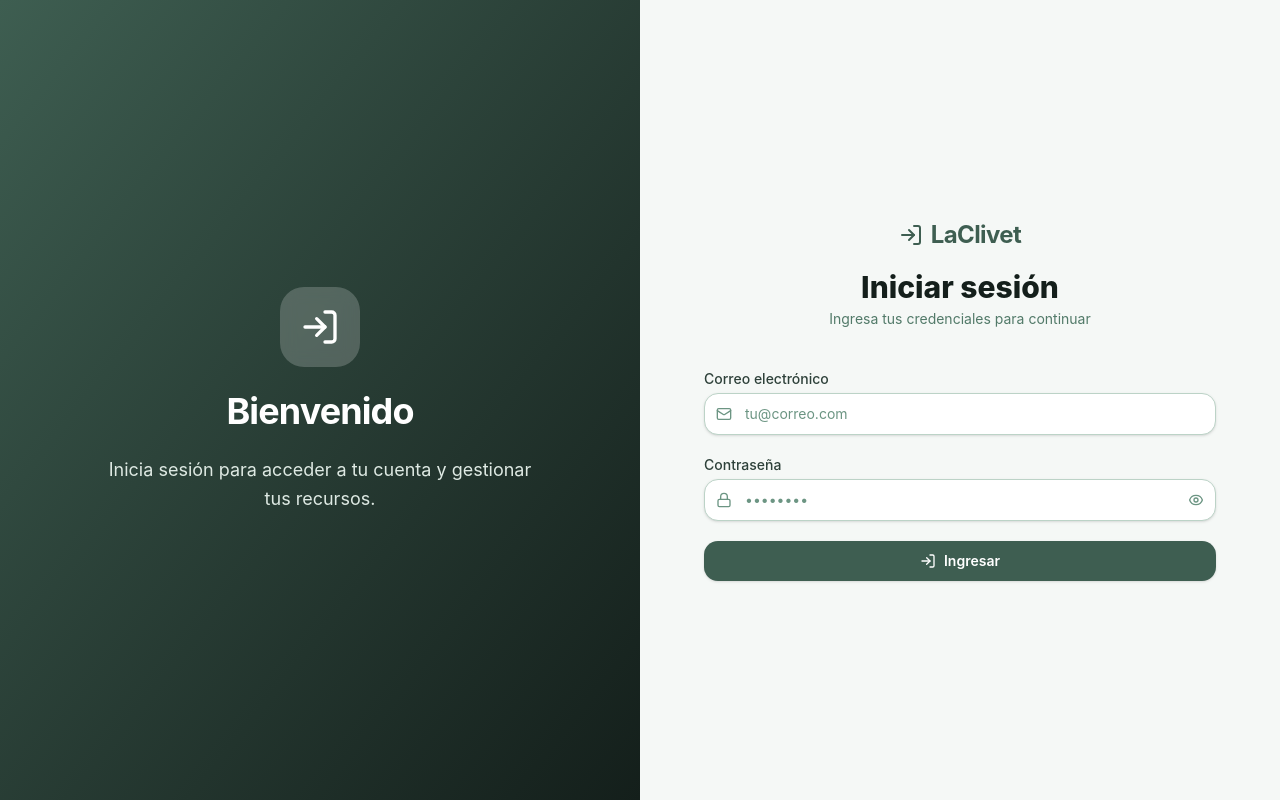
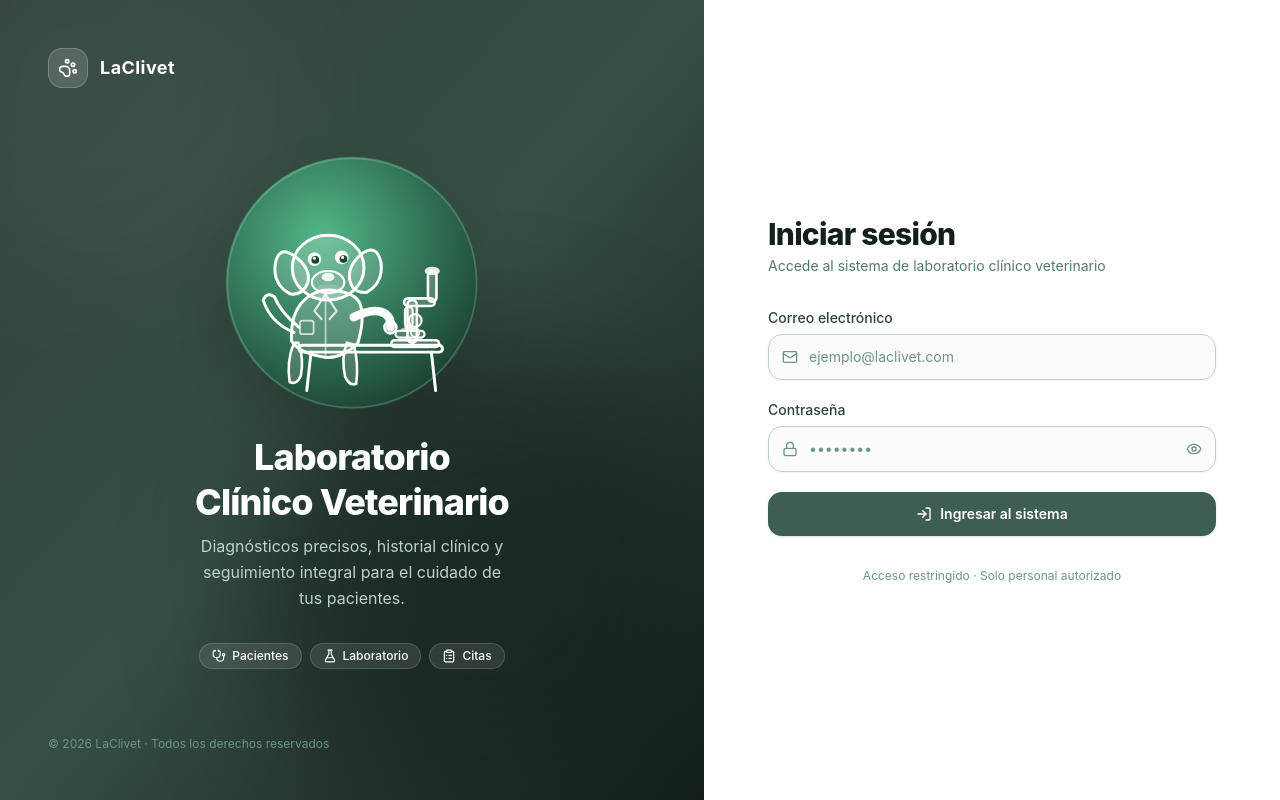
Before and after one commit to RubenCano21/ProyectoLaclivet, a Vue app in the folder frontend/: page /login in a window 1280 px wide. Built offline with nearby package versions, Linux system fonts and the light colour scheme.

Commit message:
Refactor code structure for improved readability and maintainability

```diff
--- a/frontend/src/components/AppSidebar.vue
+++ b/frontend/src/components/AppSidebar.vue
@@ -7,9 +7,7 @@ import {
   AudioWaveform,
   BookOpen,
   Bot,
-  Command,
   Frame,
-  GalleryVerticalEnd,
   Map,
   PieChart,
   Settings2,
--- a/frontend/src/views/LoginView.vue
+++ b/frontend/src/views/LoginView.vue
@@ -2,7 +2,10 @@
 import { ref } from 'vue'
 import { useRouter } from 'vue-router'
 import { useAuthStore } from '@/stores/auth'
-import { Mail, Lock, LogIn, Loader2, AlertCircle } from 'lucide-vue-next'
+import {
+  Mail, Lock, LogIn, Loader2, AlertCircle,
+  PawPrint, FlaskConical, Stethoscope, ClipboardList, Eye, EyeOff,
+} from 'lucide-vue-next'
 
 const auth = useAuthStore()
 const router = useRouter()
@@ -21,46 +24,87 @@ async function handleLogin() {
 
 <template>
   <div class="min-h-screen flex items-stretch">
-    <!-- Left panel – decorative -->
-    <div
-      class="hidden lg:flex lg:w-1/2 bg-linear-to-br from-mineral-green-600 to-mineral-green-950 flex-col items-center justify-center p-12 text-white"
-    >
-      <div class="max-w-md text-center space-y-6">
-        <div
-          class="w-20 h-20 bg-white/20 rounded-3xl flex items-center justify-center mx-auto backdrop-blur-sm"
-        >
-          <LogIn class="w-10 h-10 text-white" />
+
+    <!-- ── Panel izquierdo ── -->
+    <div class="hidden lg:flex lg:w-[55%] relative flex-col overflow-hidden bg-linear-to-br from-mineral-green-800 via-mineral-green-700 to-mineral-green-950">
+
+      <!-- Fondo decorativo -->
+      <div class="pointer-events-none absolute -top-24 -left-24 w-96 h-96 rounded-full bg-white/5 blur-3xl" />
+      <div class="pointer-events-none absolute bottom-0 right-0 w-md h-112 rounded-full bg-mineral-green-950/60 blur-3xl" />
+
+      <div class="relative z-10 flex flex-col justify-between h-full p-12 text-white">
+
+        <!-- Logo superior -->
+        <div class="flex items-center gap-3">
+          <div class="flex items-center justify-center w-10 h-10 rounded-xl bg-white/15 backdrop-blur-sm border border-white/20">
+            <PawPrint class="w-5 h-5 text-white" />
+          </div>
+          <span class="font-bold text-lg tracking-wide">LaClivet</span>
         </div>
-        <h2 class="text-4xl font-bold tracking-tight">Bienvenido</h2>
-        <p class="text-mineral-green-100 text-lg leading-relaxed">
-          Inicia sesión para acceder a tu cuenta y gestionar tus recursos.
-        </p>
+
+        <!-- Ilustración + texto central -->
+        <div class="flex flex-col items-center text-center space-y-6">
+          <img
+            src="/lab-dog.svg"
+            alt="Laboratorio clínico veterinario"
+            class="w-64 h-64 drop-shadow-2xl select-none"
+            draggable="false"
+          />
+          <div class="space-y-2">
+            <h2 class="text-4xl font-extrabold tracking-tight leading-tight">
+              Laboratorio<br />Clínico Veterinario
+            </h2>
+            <p class="text-mineral-green-200 text-base leading-relaxed max-w-xs mx-auto">
+              Diagnósticos precisos, historial clínico y seguimiento integral para el cuidado de tus pacientes.
+            </p>
+          </div>
+
+          <!-- Badges de características -->
+          <div class="flex flex-wrap justify-center gap-2 pt-2">
+            <span class="inline-flex items-center gap-1.5 rounded-full bg-white/10 border border-white/15 px-3 py-1 text-xs font-medium backdrop-blur-sm">
+              <Stethoscope class="w-3.5 h-3.5" /> Pacientes
+            </span>
+            <span class="inline-flex items-center gap-1.5 rounded-full bg-white/10 border border-white/15 px-3 py-1 text-xs font-medium backdrop-blur-sm">
+              <FlaskConical class="w-3.5 h-3.5" /> Laboratorio
+            </span>
+            <span class="inline-flex items-center gap-1.5 rounded-full bg-white/10 border border-white/15 px-3 py-1 text-xs font-medium backdrop-blur-sm">
+              <ClipboardList class="w-3.5 h-3.5" /> Citas
+            </span>
+          </div>
+        </div>
+
+        <!-- Footer -->
+        <p class="text-xs text-mineral-green-400">© 2026 LaClivet · Todos los derechos reservados</p>
       </div>
     </div>
 
-    <!-- Right panel – form -->
-    <div class="flex flex-1 items-center justify-center bg-mineral-green-50 px-4 py-12 sm:px-8 lg:px-16">
-      <div class="w-full max-w-lg">
-        <!-- Logo / heading -->
-        <div class="mb-10 text-center">
-          <span
-            class="inline-flex items-center gap-2 text-mineral-green-600 font-bold text-2xl tracking-tight"
-          >
-            <LogIn class="w-6 h-6" />
-            LaClivet
-          </span>
-          <h1 class="mt-4 text-3xl font-extrabold text-mineral-green-950">Iniciar sesión</h1>
-          <p class="mt-1 text-sm text-mineral-green-500">Ingresa tus credenciales para continuar</p>
+    <!-- ── Panel derecho – formulario ── -->
+    <div class="flex flex-1 items-center justify-center bg-white px-6 py-12 sm:px-10 lg:px-16">
+      <div class="w-full max-w-md">
+
+        <!-- Logo móvil -->
+        <div class="mb-8 flex items-center gap-2 lg:hidden">
+          <div class="flex items-center justify-center w-9 h-9 rounded-xl bg-mineral-green-600 text-white">
+            <PawPrint class="w-5 h-5" />
+          </div>
+          <span class="font-bold text-mineral-green-800 text-lg">LaClivet</span>
+        </div>
+
+        <!-- Encabezado -->
+        <div class="mb-8 space-y-1">
+          <h1 class="text-3xl font-extrabold text-mineral-green-950 tracking-tight">Iniciar sesión</h1>
+          <p class="text-sm text-mineral-green-500">Accede al sistema de laboratorio clínico veterinario</p>
         </div>
 
         <form @submit.prevent="handleLogin" class="space-y-5">
+
           <!-- Email -->
-          <div class="space-y-1">
-            <label for="email" class="block text-sm font-medium text-mineral-green-800">Correo electrónico</label>
+          <div class="space-y-1.5">
+            <label for="email" class="block text-sm font-medium text-mineral-green-800">
+              Correo electrónico
+            </label>
             <div class="relative">
-              <span
-                class="pointer-events-none absolute inset-y-0 left-0 flex items-center pl-3 text-mineral-green-400"
-              >
+              <span class="pointer-events-none absolute inset-y-0 left-0 flex items-center pl-3.5 text-mineral-green-400">
                 <Mail class="w-4 h-4" />
               </span>
               <input
@@ -69,19 +113,19 @@ async function handleLogin() {
                 type="email"
                 autocomplete="email"
                 required
-                placeholder="tu@correo.com"
-                class="w-full rounded-xl border border-mineral-green-200 bg-white py-2.5 pl-10 pr-4 text-sm text-mineral-green-950 placeholder-mineral-green-400 shadow-sm transition focus:border-mineral-green-500 focus:outline-none focus:ring-2 focus:ring-mineral-green-500/30"
+                placeholder="ejemplo@laclivet.com"
+                class="w-full rounded-xl border border-mineral-green-200 bg-mineral-green-50/50 py-3 pl-10 pr-4 text-sm text-mineral-green-950 placeholder-mineral-green-400 shadow-xs transition focus:border-mineral-green-500 focus:bg-white focus:outline-none focus:ring-2 focus:ring-mineral-green-500/25"
               />
             </div>
           </div>
 
-          <!-- Password -->
-          <div class="space-y-1">
-            <label for="password" class="block text-sm font-medium text-mineral-green-800">Contraseña</label>
+          <!-- Contraseña -->
+          <div class="space-y-1.5">
+            <label for="password" class="block text-sm font-medium text-mineral-green-800">
+              Contraseña
+            </label>
             <div class="relative">
-              <span
-                class="pointer-events-none absolute inset-y-0 left-0 flex items-center pl-3 text-mineral-green-400"
-              >
+              <span class="pointer-events-none absolute inset-y-0 left-0 flex items-center pl-3.5 text-mineral-green-400">
                 <Lock class="w-4 h-4" />
               </span>
               <input
@@ -91,87 +135,58 @@ async function handleLogin() {
                 autocomplete="current-password"
                 required
                 placeholder="••••••••"
-                class="w-full rounded-xl border border-mineral-green-200 bg-white py-2.5 pl-10 pr-10 text-sm text-mineral-green-950 placeholder-mineral-green-400 shadow-sm transition focus:border-mineral-green-500 focus:outline-none focus:ring-2 focus:ring-mineral-green-500/30"
+                class="w-full rounded-xl border border-mineral-green-200 bg-mineral-green-50/50 py-3 pl-10 pr-11 text-sm text-mineral-green-950 placeholder-mineral-green-400 shadow-xs transition focus:border-mineral-green-500 focus:bg-white focus:outline-none focus:ring-2 focus:ring-mineral-green-500/25"
               />
               <button
                 type="button"
                 @click="showPassword = !showPassword"
-                class="absolute inset-y-0 right-0 flex items-center pr-3 text-mineral-green-400 hover:text-mineral-green-700 transition"
+                class="absolute inset-y-0 right-0 flex items-center pr-3.5 text-mineral-green-400 hover:text-mineral-green-700 transition"
                 tabindex="-1"
+                :aria-label="showPassword ? 'Ocultar contraseña' : 'Mostrar contraseña'"
               >
-                <svg
-                  v-if="showPassword"
-                  xmlns="http://www.w3.org/2000/svg"
-                  class="w-4 h-4"
-                  fill="none"
-                  viewBox="0 0 24 24"
-                  stroke="currentColor"
-                  stroke-width="2"
-                >
-                  <path
-                    stroke-linecap="round"
-                    stroke-linejoin="round"
-                    d="M13.875 18.825A10.05 10.05 0 0112 19c-5 0-9-4-9-7s4-7 9-7a9.97 9.97 0 015.388 1.582M15 12a3 3 0 11-6 0 3 3 0 016 0z"
-                  />
-                  <path stroke-linecap="round" stroke-linejoin="round" d="M3 3l18 18" />
-                </svg>
-                <svg
-                  v-else
-                  xmlns="http://www.w3.org/2000/svg"
-                  class="w-4 h-4"
-                  fill="none"
-                  viewBox="0 0 24 24"
-                  stroke="currentColor"
-                  stroke-width="2"
-                >
-                  <path
-                    stroke-linecap="round"
-                    stroke-linejoin="round"
-                    d="M15 12a3 3 0 11-6 0 3 3 0 016 0z"
-                  />
-                  <path
-                    stroke-linecap="round"
-                    stroke-linejoin="round"
-                    d="M2.458 12C3.732 7.943 7.523 5 12 5c4.478 0 8.268 2.943 9.542 7-1.274 4.057-5.064 7-9.542 7-4.477 0-8.268-2.943-9.542-7z"
-                  />
-                </svg>
+                <EyeOff v-if="showPassword" class="w-4 h-4" />
+                <Eye v-else class="w-4 h-4" />
               </button>
             </div>
           </div>
 
-          <!-- Error alert -->
+          <!-- Error -->
           <transition name="fade">
             <div
               v-if="auth.error"
-              class="flex items-start gap-2 rounded-xl border border-red-200 bg-red-50 px-4 py-3 text-sm text-red-600"
+              class="flex items-start gap-2.5 rounded-xl border border-red-200 bg-red-50 px-4 py-3 text-sm text-red-600"
             >
               <AlertCircle class="mt-0.5 w-4 h-4 shrink-0" />
               <span>{{ auth.error }}</span>
             </div>
           </transition>
 
-          <!-- Submit -->
+          <!-- Botón -->
           <button
             type="submit"
             :disabled="auth.loading"
-            class="mt-4 flex w-full items-center justify-center gap-2 rounded-xl bg-mineral-green-600 px-4 py-2.5 text-sm font-semibold text-white shadow-sm transition hover:bg-mineral-green-700 focus:outline-none focus:ring-2 focus:ring-mineral-green-500 focus:ring-offset-2 disabled:cursor-not-allowed disabled:opacity-60"
+            class="mt-2 flex w-full items-center justify-center gap-2 rounded-xl bg-mineral-green-600 px-4 py-3 text-sm font-semibold text-white shadow-sm transition hover:bg-mineral-green-700 active:scale-[.98] focus:outline-none focus:ring-2 focus:ring-mineral-green-500 focus:ring-offset-2 disabled:cursor-not-allowed disabled:opacity-60"
           >
             <Loader2 v-if="auth.loading" class="w-4 h-4 animate-spin" />
             <LogIn v-else class="w-4 h-4" />
-            {{ auth.loading ? 'Ingresando...' : 'Ingresar' }}
+            {{ auth.loading ? 'Verificando...' : 'Ingresar al sistema' }}
           </button>
         </form>
+
+        <!-- Footer -->
+        <p class="mt-8 text-center text-xs text-mineral-green-400">
+          Acceso restringido · Solo personal autorizado
+        </p>
       </div>
     </div>
+
   </div>
 </template>
 
 <style scoped>
 .fade-enter-active,
 .fade-leave-active {
-  transition:
-    opacity 0.2s ease,
-    transform 0.2s ease;
+  transition: opacity 0.2s ease, transform 0.2s ease;
 }
 .fade-enter-from,
 .fade-leave-to {
```
Also changed, not shown: frontend/public/lab-dog.svg (added), frontend/src/assets/laboratorio.png (added).
